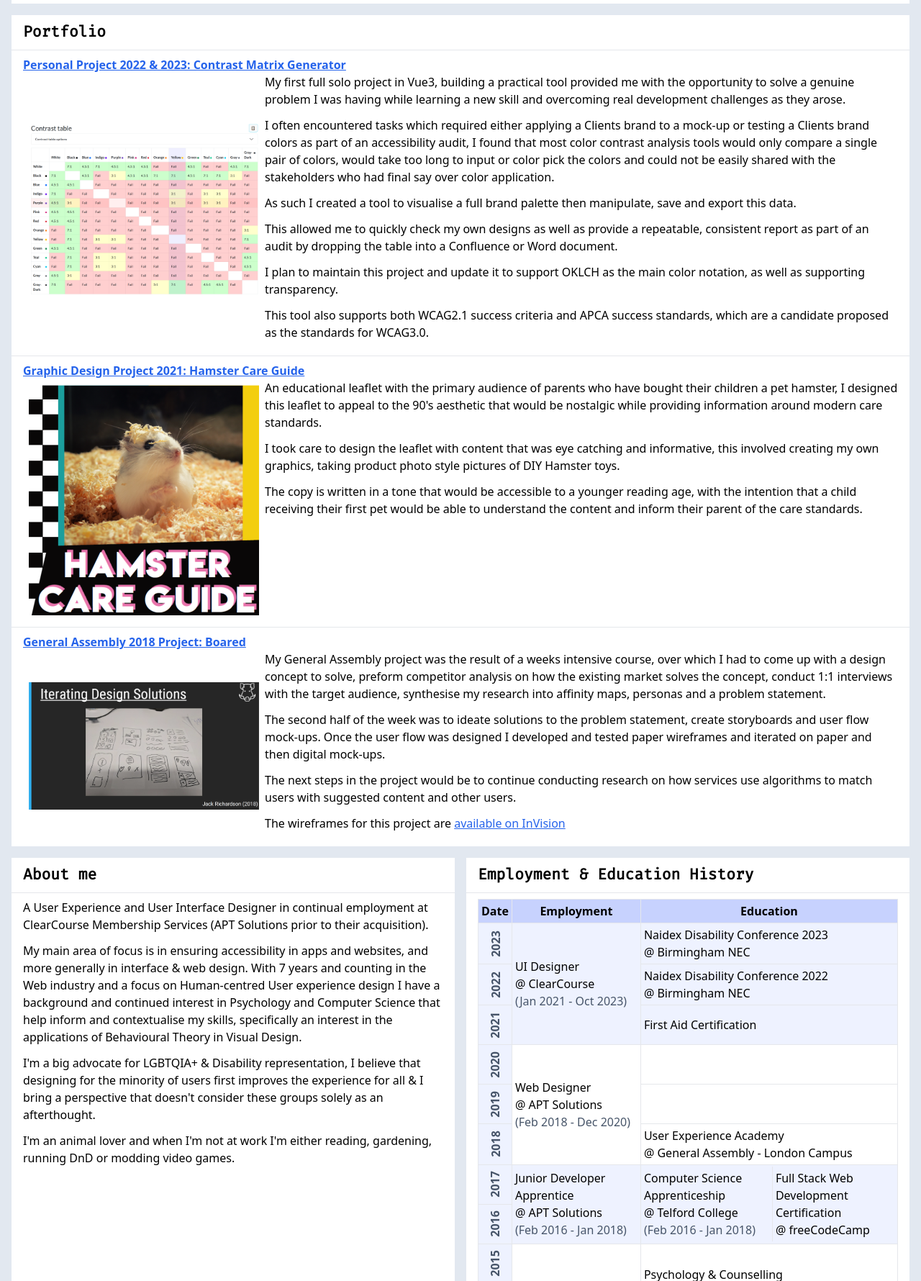
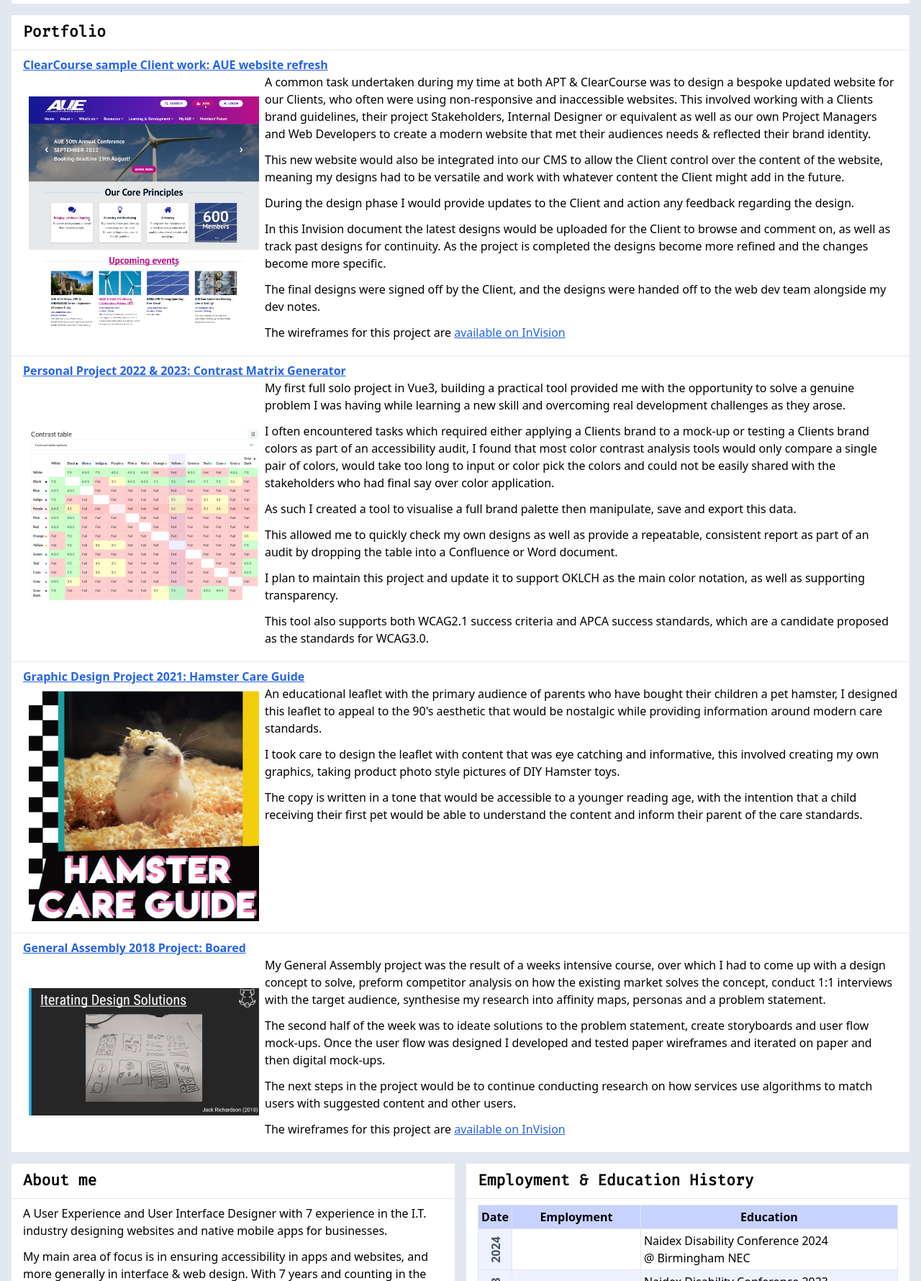
Before and after one commit to NotThatGothic/notthatgothic.github.io, a website built with Vite: page index.html in a window 1280 px wide. Shown: the part 103-1883 px from the top of the page at 72% size. Built offline with nearby package versions, Linux system fonts and the light colour scheme; a web font is replaced by a local one.

Commit message:
Add AUE sample + Naidex 2024

```diff
--- a/index.html
+++ b/index.html
@@ -19,8 +19,8 @@
     <div class="xl:container xl:mx-auto grid grid-cols-1 lg:grid-cols-2 print:grid-cols-1 lg:gap-x-4 lg:px-4 py-4 gap-y-4">
         <div class="bg-white lg:col-span-full">
             <div class="px-4 py-2">
-                <div class="flex flex-col lg:flex-row justify-between">
-                    <h1 class="text-4xl print:text-xl font-mono">Jack Richardson</h1>
+                <div class="flex flex-col lg:flex-row justify-between print:flex-col">
+                    <h1 class="text-4xl print:font-bold print:text-xl font-mono">Jack Richardson</h1>
                     <div class="flex flex-col lg:flex-row lg:items-center">
                         <div class="lg:pe-4"><a href="mailto:jdotrichardson@gmail.com" class="text-blue-600 hover:text-blue-800 underline">jdotrichardson@gmail.com</a></div>
                         <div class="lg:px-4"><span>07587186866</span></div>
@@ -38,6 +38,26 @@
         <div class="bg-white lg:col-span-full print:order-3">
             <div class="px-4 py-2 break-after-avoid-page">
                 <h2 class="font-bold text-xl font-mono">Portfolio</h2>
+            </div>
+            <hr class="print:hidden">
+            <div class="px-4 py-2">
+                <h3 class="font-bold text-lg"><a class="text-blue-600 hover:text-blue-800 underline" target="_blank" href="https://invis.io/AD13F8CJ68EJ">ClearCourse sample Client work: AUE website refresh </a></h3>
+                <div class="flex flex-col md:flex-row">
+                    <div class="flex justify-center">
+                        <img class="m-2 object-contain max-w-xs break-inside-avoid-page" src="img/AUE_Thumb.png" alt="AUE Website mockup">
+                    </div>
+                    <div>
+                        <p>A common task undertaken during my time at both APT & ClearCourse was to design a bespoke updated website for our Clients, who often were using non-responsive and inaccessible websites. This involved working with a Clients brand
+                            guidelines, their project Stakeholders, Internal Designer or equivalent as well as our own Project Managers and Web Developers to create a modern website that met their audiences needs & reflected their brand identity. </p>
+                        <p>This new website would also be integrated into our CMS to allow the Client control over the content of the website, meaning my designs had to be versatile and work with whatever content the Client might add in the future.</p>
+                        <p>During the design phase I would provide updates to the Client and action any feedback regarding the design.</p>
+                        <p>In this Invision document the latest designs would be uploaded for the Client to browse and comment on, as well as track past designs for continuity. As the project is completed the designs become more refined and the changes become
+                            more specific.</p>
+                        <p>The final designs were signed off by the Client, and the designs were handed off to the web dev team alongside my dev notes.</p>
+                        <p>The wireframes for this project are <a class="text-blue-600 hover:text-blue-800 underline" target="_blank" href="https://invis.io/AD13F8CJ68EJ">available on
+								InVision</a></p>
+                    </div>
+                </div>
             </div>
             <hr class="print:hidden">
             <div class="px-4 py-2 break-inside-avoid-page">
@@ -104,7 +124,7 @@
             <hr class="print:hidden">
             <div class="px-4 py-2">
                 <p>
-                    A User Experience and User Interface Designer in continual employment at ClearCourse Membership Services (APT Solutions prior to their acquisition).
+                    A User Experience and User Interface Designer with 7 experience in the I.T. industry designing websites and native mobile apps for businesses.
                 </p>
                 <p>
                     My main area of focus is in ensuring accessibility in apps and websites, and more generally in interface & web design. With 7 years and counting in the Web industry and a focus on Human-centred User experience design I have a background and continued
@@ -135,12 +155,19 @@
                         </colgroup>
                         <thead>
                             <tr class="border-b bg-indigo-200">
-                                <th scope="col" class="border ">Date</th>
+                                <th scope="col" class="border">Date</th>
                                 <th scope="col" class="border">Employment</th>
                                 <th scope="col" class="border">Education</th>
                             </tr>
                         </thead>
                         <tbody>
+                            <tr class="border-b">
+                                <th style="height: 6ch;" class="-rotate-90 text-slate-600 border">2024</th>
+                                <td class="border"></td>
+                                <td>Naidex Disability Conference 2024
+                                    <br><span class="whitespace-nowrap">@ Birmingham NEC</span>
+                                </td>
+                            </tr>
                             <tr class="border-b bg-indigo-50">
                                 <th style="height: 6ch;" class="-rotate-90 text-slate-600 border">2023</th>
                                 <td rowspan="3" class="border">UI Designer
```
Also changed, not shown: public/img/AUE_Thumb.png (added).
